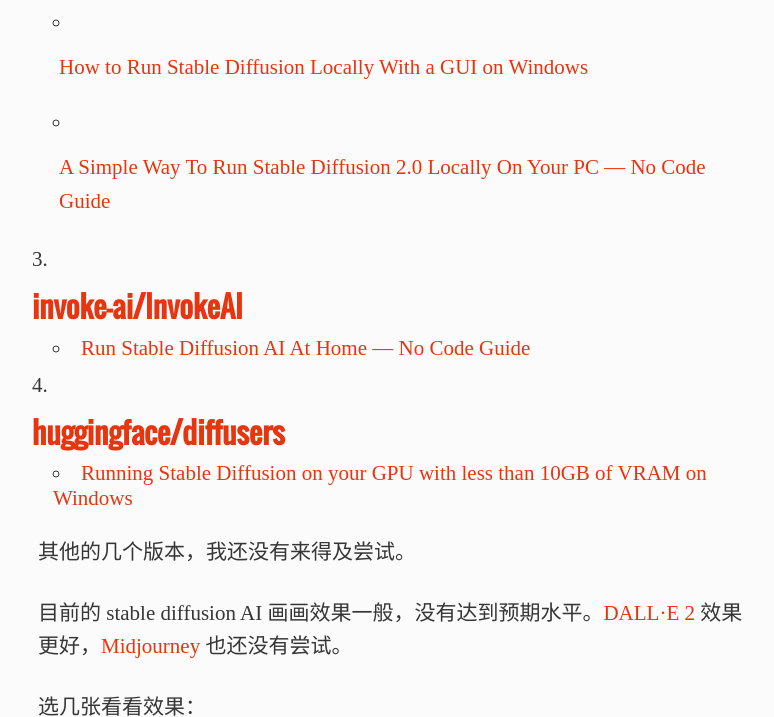
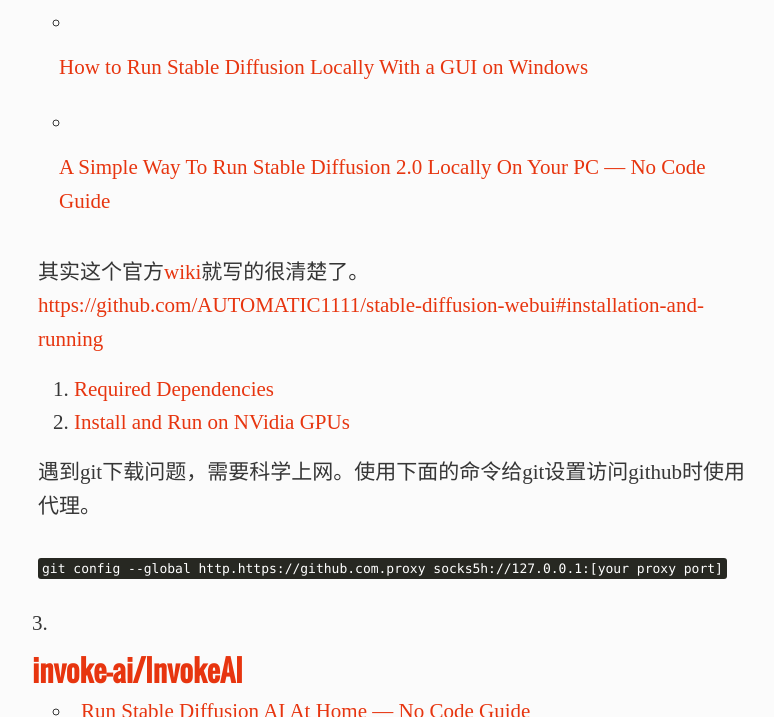
Before and after one commit to xavierskip/xavierskip.github.io, a Jekyll site: the page built from _posts/2023-1-29-AI.md, in a window 1280 px wide and 900 px high, scrolled down 3128 px, cut to the strip 0-717 px from the top of the window. Shown: the whole strip, without its empty margins (248-1022 px from the left). Built offline with Jekyll 4.4.1, drawn with Linux system fonts in a browser that asks for light colours; comment, search, counter and statistics services are not loaded.

Commit message:
Update 2023-1-29-AI.md

```diff
--- a/_posts/2023-1-29-AI.md
+++ b/_posts/2023-1-29-AI.md
@@ -69,6 +69,14 @@
 
     - [A Simple Way To Run Stable Diffusion 2.0 Locally On Your PC — No Code Guide](https://medium.com/geekculture/a-simple-way-to-run-stable-diffusion-2-0-locally-on-your-pc-no-code-guide-3beb911e444c)
 
+    其实这个官方[wiki](https://github.com/AUTOMATIC1111/stable-diffusion-webui/wiki)就写的很清楚了。[https://github.com/AUTOMATIC1111/stable-diffusion-webui#installation-and-running](https://github.com/AUTOMATIC1111/stable-diffusion-webui#installation-and-running)
+
+    1. [Required Dependencies](https://github.com/AUTOMATIC1111/stable-diffusion-webui/wiki/Dependencies)
+    2. [Install and Run on NVidia GPUs](https://github.com/AUTOMATIC1111/stable-diffusion-webui/wiki/Install-and-Run-on-NVidia-GPUs)
+
+    遇到git下载问题，需要科学上网。使用下面的命令给git设置访问github时使用代理。
+
+    `git config --global http.https://github.com.proxy socks5h://127.0.0.1:[your proxy port]`
 
 3. ## [invoke-ai/InvokeAI](https://github.com/invoke-ai/InvokeAI)
 
@@ -78,7 +86,7 @@
 
     - [Running Stable Diffusion on your GPU with less than 10GB of VRAM on Windows](https://constant.meiring.nz/playing/2022/08/04/playing-with-stable-diffusion.html)
 
-其他的几个版本，我还没有来得及尝试。
+
 
 目前的 stable diffusion AI 画画效果一般，没有达到预期水平。[DALL·E 2](https://openai.com/dall-e-2/) 效果更好，[Midjourney](https://midjourney.com) 也还没有尝试。
 
@@ -114,6 +122,7 @@
 嫌麻烦的，有在线工具可以体验。
 
 - [replicate.com stable-diffusion](https://replicate.com/stability-ai/stable-diffusion)
+- [camenduru/webui](https://huggingface.co/spaces/camenduru/webui)
 - [Stable Diffusion 2.1 Demo](https://huggingface.co/spaces/stabilityai/stable-diffusion)
 - [Stable Diffusion 1 Demo](https://huggingface.co/spaces/stabilityai/stable-diffusion-1)
 - [Naruto text to image](https://huggingface.co/spaces/lambdalabs/text-to-naruto)
```
